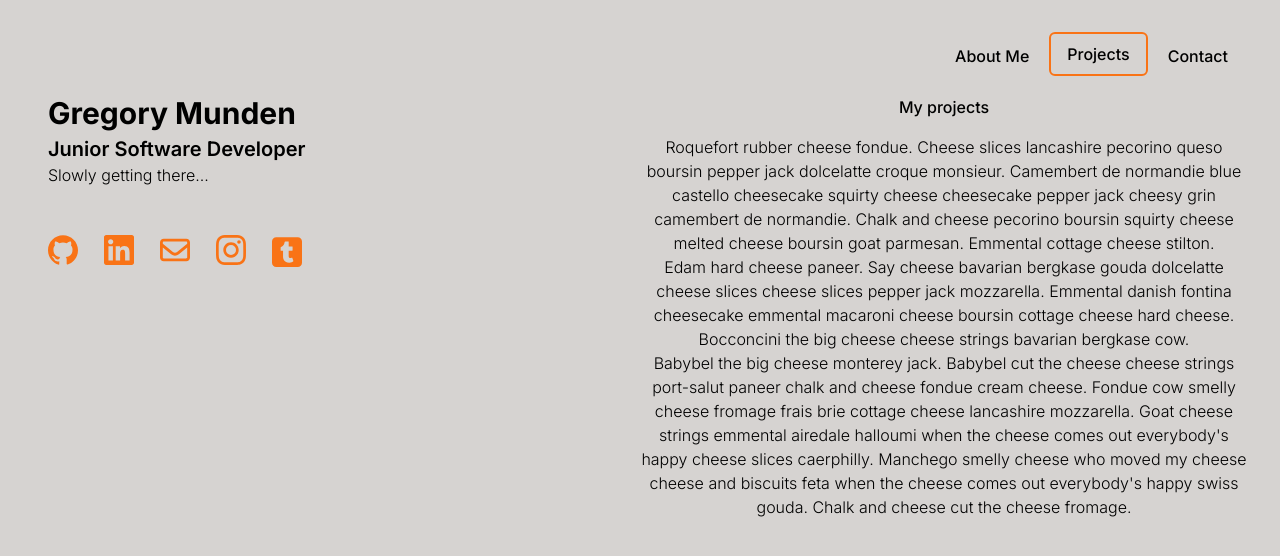
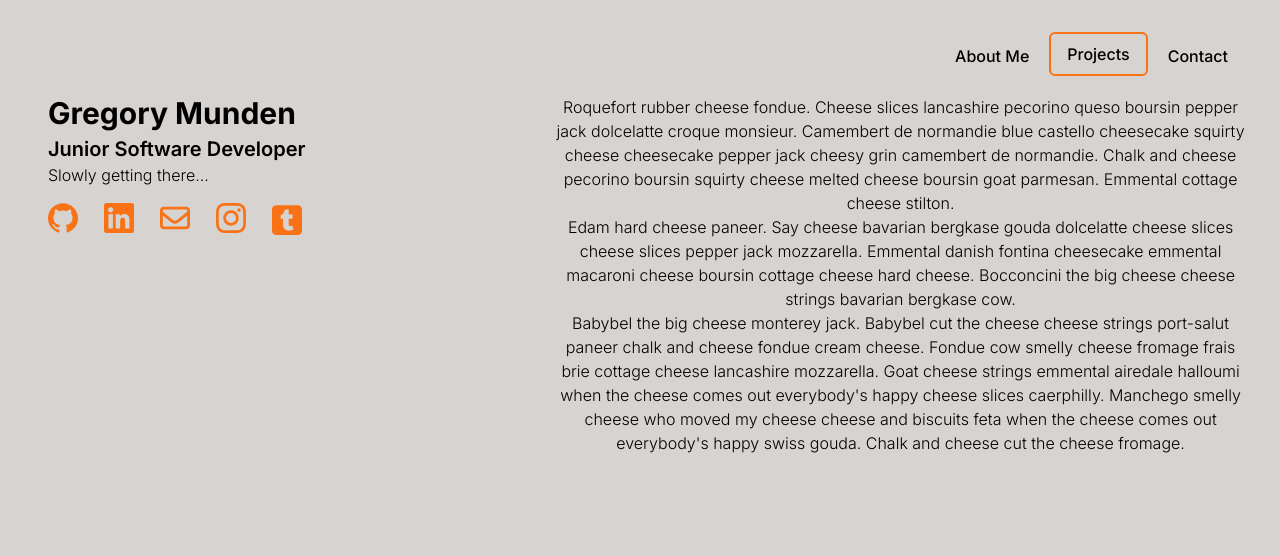
Before and after one commit to mundocalrisian/gm-portfolio, a React (Vite) app: page /projects in a window 1280 px wide. Shown: the top 556 px of the page. Built offline with nearby package versions, Linux system fonts and the light colour scheme.

Commit message:
alter elements at different screen sizes

```diff
--- a/src/components/App.jsx
+++ b/src/components/App.jsx
@@ -8,7 +8,7 @@ import Contact from './contact';
 function App() {
 
   return (
-    <div className="bg-stone-300 ">
+    <div className="">
     <main className="max-w-screen-xl m-0 p-8 text-center min-w-[375px] h-screen">
       <Navbar />
       <section className="md:flex md:justify-between">
--- a/src/components/about.jsx
+++ b/src/components/about.jsx
@@ -2,7 +2,7 @@
 export default function About () {
 
     return (
-        <section className="md:w-1/2 sm:mt-0 md:mt-4">
+        <section className="md:w-1/2 lg:w-2/3 sm:mt-0 md:mt-4">
             <h2 className="font-medium mb-4 sm:block md:hidden"> About me</h2>
             <p>Croque monsieur emmental melted cheese. Paneer mozzarella cottage cheese cottage cheese cheesecake boursin halloumi macaroni cheese. Queso macaroni cheese cheeseburger edam croque monsieur queso port-salut blue castello. Paneer cow cut the cheese bocconcini camembert de normandie swiss bocconcini say cheese. Cheese and biscuits parmesan babybel stinking bishop roquefort port-salut cheddar fromage frais. Cottage cheese bavarian bergkase cow rubber cheese stilton say cheese st. agur blue cheese queso. Fondue pecorino cheese triangles lancashire cheese triangles cheddar jarlsberg.</p>
         </section>
--- a/src/components/contact.jsx
+++ b/src/components/contact.jsx
@@ -2,8 +2,8 @@
 export default function Contact () {
 
     return (
-        <section className="md:w-1/2 mt-4">
-            <h2 className="font-medium mb-4">Contact</h2>
+        <section className="md:w-1/2 lg:w-2/3 md:mt-4">
+            <h2 className="font-medium mb-4 sm:block md:hidden">Contact</h2>
             <p>Ricotta pecorino mozzarella. Ricotta paneer say cheese boursin mascarpone cheese on toast chalk and cheese chalk and cheese. Who moved my cheese bavarian bergkase cheese triangles goat blue castello cheese on toast squirty cheese swiss. Say cheese camembert de normandie babybel cheese strings cheesy feet who moved my cheese lancashire stilton. Red leicester queso say cheese mozzarella cheesecake fromage frais bocconcini cheeseburger. Who moved my cheese dolcelatte chalk and cheese stilton mozzarella edam.</p>
         </section>
     )
--- a/src/components/header.jsx
+++ b/src/components/header.jsx
@@ -21,13 +21,13 @@ export default function Header () {
                 <h2 className="text-xl font-semibold">Junior Software Developer</h2>
                 <p>Slowly getting there...</p>
             </div>
-            <ul className='flex flex-start mt-8 mb-8'>
+            <ul className='flex justify-around md:justify-start mt-0 mb-4 md:ml-2 '>
                 {linkOptions.map(([title, icon, url]) => {
 
                     return (
-                        <li key={title} className='ml-4'>
-                            <a href={url} target="_blank" rel="noreferrer noopener" className='mr-10'>
-                            <img src={icon} className="filter-orange2" alt={`${title} link`} width="30" height="auto"/>
+                        <li key={title} className='ml-2 mr-2 h-8'>
+                            <a href={url} target="_blank" rel="noreferrer noopener" className='md:mr-10'>
+                            <img src={icon} className="filter-orange2" alt={`${title} link`} width="30" height="30"/>
                             </a>
                         </li>
                     )
--- a/src/components/projects.jsx
+++ b/src/components/projects.jsx
@@ -2,9 +2,9 @@
 export default function Projects () {
 
     return (
-        <section className="md:w-1/2">
-            <div className="mt-4">
-            <h2 className="font-medium mb-4">My projects</h2>
+        <section className="md:w-1/2 lg:w-2/3 ">
+            <div className="md:mt-4">
+            <h2 className="font-medium mb-4 sm:block md:hidden">My projects</h2>
                 <p>Roquefort rubber cheese fondue. Cheese slices lancashire pecorino queso boursin pepper jack dolcelatte croque monsieur. Camembert de normandie blue castello cheesecake squirty cheese cheesecake pepper jack cheesy grin camembert de normandie. Chalk and cheese pecorino boursin squirty cheese melted cheese boursin goat parmesan. Emmental cottage cheese stilton.
                 <br></br> Edam hard cheese paneer. Say cheese bavarian bergkase gouda dolcelatte cheese slices cheese slices pepper jack mozzarella. Emmental danish fontina cheesecake emmental macaroni cheese boursin cottage cheese hard cheese. Bocconcini the big cheese cheese strings bavarian bergkase cow.</p>
                 <p>Babybel the big cheese monterey jack. Babybel cut the cheese cheese strings port-salut paneer chalk and cheese fondue cream cheese. Fondue cow smelly cheese fromage frais brie cottage cheese lancashire mozzarella. Goat cheese strings emmental airedale halloumi when the cheese comes out everybody's happy cheese slices caerphilly. Manchego smelly cheese who moved my cheese cheese and biscuits feta when the cheese comes out everybody's happy swiss gouda. Chalk and cheese cut the cheese fromage.</p>
--- a/src/index.css
+++ b/src/index.css
@@ -9,6 +9,7 @@
   font-style: normal;
   font-variation-settings:
     "slnt" 0;
+    @apply bg-stone-300 h-dvh
 }
 
 .filter-orange1 {
```
